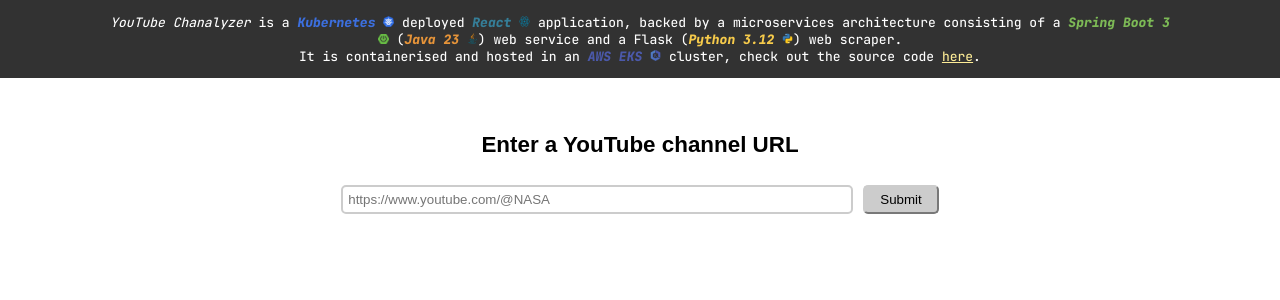
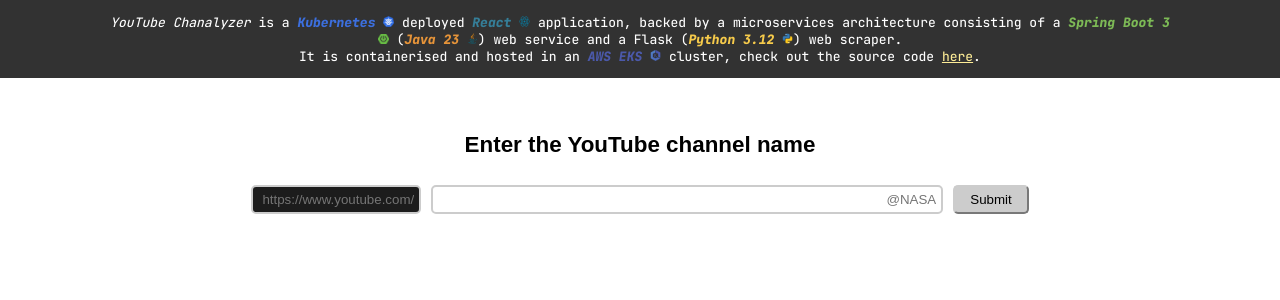
Before and after one commit to conorsheppard/yt-chanalyzer, a React (Create React App) app in the folder react-chanalyzer/: page / in a window 1280 px wide. Shown: the top 300 px of the page. Built offline with nearby package versions, Linux system fonts and the light colour scheme.

Commit message:
styling changes to the search bar

```diff
--- a/react-chanalyzer/src/App.css
+++ b/react-chanalyzer/src/App.css
@@ -2,6 +2,12 @@ body {
     background-color: white;
     font-family: Arial;
     text-align: center;
+}
+
+form {
+    input::placeholder {
+        text-align: right;
+    }
 }
 
 .search-bar-text {
@@ -21,9 +27,26 @@ body {
     border:2px solid #ccc;
     -webkit-border-radius: 5px;
     border-radius: 5px;
+    input::placeholder {
+        text-align: left;
+    }
 
     @media (min-width:801px)  {
         width: 40%;
+    }
+}
+
+.search-bar-prefix-link {
+    padding: 5px;
+    margin: 5px;
+    width: 170px;
+    border:2px solid #ccc;
+    background-color: rgb(28, 28, 28);
+    -webkit-border-radius: 5px;
+    border-radius: 5px;
+
+    @media (min-width:801px)  {
+        width: 170px;
     }
 }
 
@@ -48,7 +71,7 @@ body {
     }
 
     @media (min-width:801px)  {
-        width: 70%;
+        width: 65%;
         margin-left: 2em;
     }
 }
--- a/react-chanalyzer/src/App.js
+++ b/react-chanalyzer/src/App.js
@@ -8,7 +8,7 @@ function App() {
 
   function onSubmit(e) {
     e.preventDefault()
-
+    let graphData = null;
     const value = inputRef.current.value
 
     if (value === "") {
@@ -16,7 +16,7 @@ function App() {
       return
     }
 
-    let graphData = {
+    graphData = {
       labels: [],
       datasets: [
           {
@@ -25,6 +25,7 @@ function App() {
               borderColor: "green"
           }
       ],
+      channelName: ""
     };
 
     axios.defaults.headers.get['Content-Type'] = 'application/x-www-form-urlencoded';
@@ -36,7 +37,7 @@ function App() {
     axios.get(scraper_api + "/api/channel?channelUrl=" + value).then(response => {
       graphData["labels"] = response.data["labels"];
       graphData["datasets"][0]["data"] = response.data["datasets"];
-      graphData["channelName"] = inputRef.current.value;
+      graphData["channelName"] = value.replace("https://www.youtube.com/", "");
 
       setGraphData(graphData)
     });
@@ -47,13 +48,13 @@ function App() {
     return (
       <>
         <form onSubmit={onSubmit}>
-          <div className="search-bar-text">Enter a YouTube channel URL</div>
-          <input className="search-bar-input" ref={inputRef} type="text" placeholder="https://www.youtube.com/@NASA" />
+          <div className="search-bar-text">Enter the YouTube channel name</div>
+          <input className="search-bar-prefix-link" placeholder="https://www.youtube.com/" /><input className="search-bar-input" ref={inputRef} type="text" placeholder="@NASA" />
           <button className="submit-button" type="submit">Submit</button>
         </form>
         { !isEmpty(graphData) &&
           <div className="line-graph">
-            <h3>Videos Uploaded Per Month for {graphData.channelName}:</h3>
+            <h3>Videos Uploaded Per Month: <a href={"https://www.youtube.com/" + graphData["channelName"]} target="_blank" rel="noreferrer">{graphData["channelName"]}</a></h3>
             <LineGraph data={graphData} />
           </div>
         }
```
Also changed, not shown: 2 other files (tests, documents, lock files or other folders).
